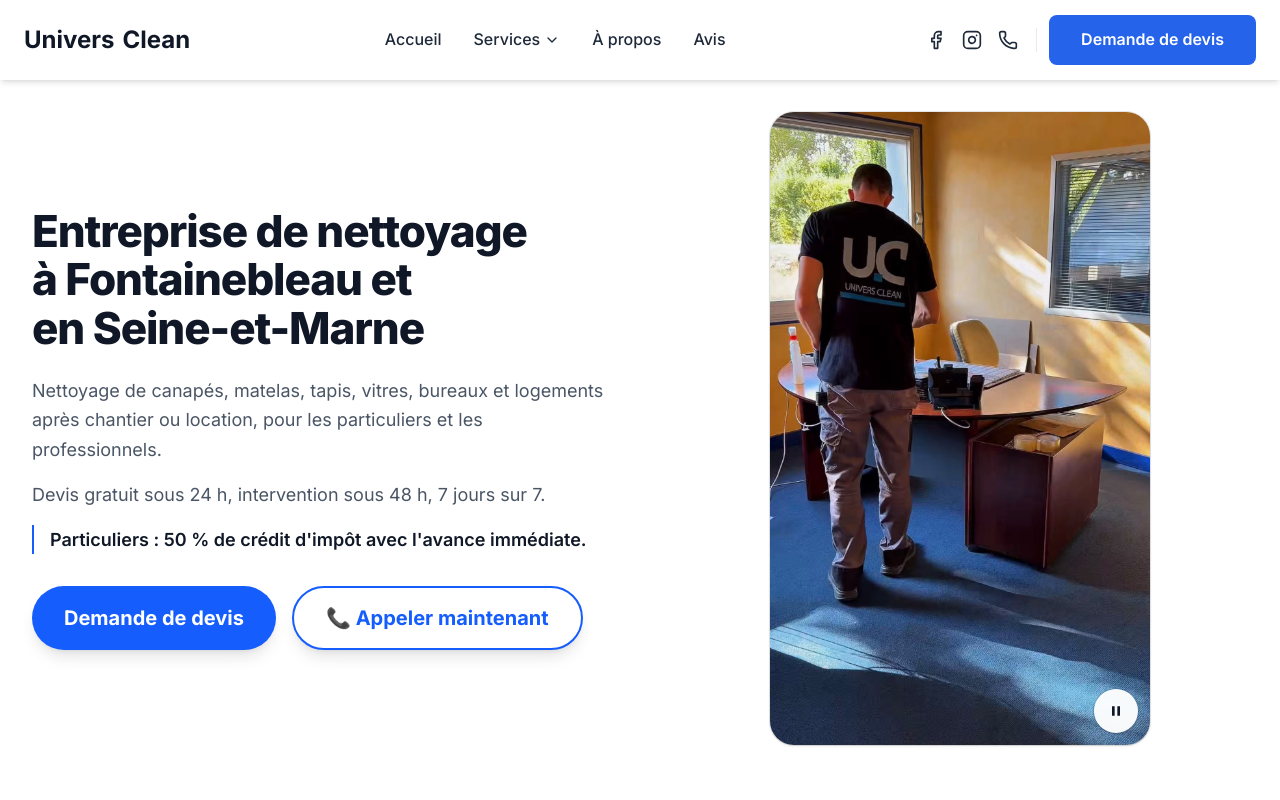
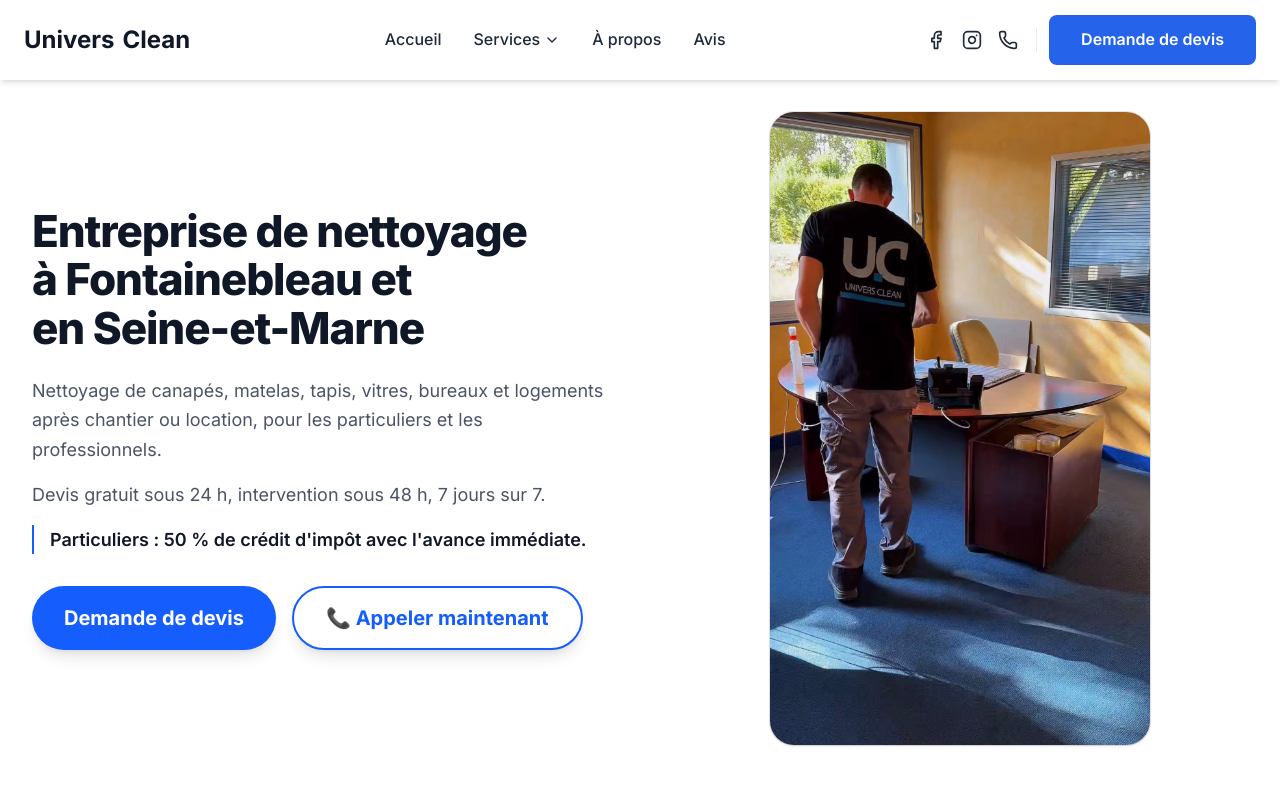
Before and after one commit to blernix/universcleanrefonte, a Next.js app: page / in a window 1280 px wide. Shown: the top 800 px of the page. Built offline with nearby package versions, Linux system fonts and the light colour scheme.

Commit message:
Hero: carrousel a glissement classique, sans bouton play/pause

```diff
--- a/app/components/home/Hero.jsx
+++ b/app/components/home/Hero.jsx
@@ -1,64 +1,39 @@
 'use client';
 
-import { useEffect, useRef, useState } from 'react';
+import { useEffect, useState } from 'react';
 import Image from 'next/image';
 import { useReducedMotion } from 'framer-motion';
 import { HERO_PHOTOS, HERO_DELAY } from '@/app/data/hero-photos';
 
 export default function Hero({ onOpenModal }) {
   const [index, setIndex] = useState(0);
-  // Pause pilotée par l'utilisateur (bouton) : elle est maître, le survol ne la réarme pas.
-  const [userPaused, setUserPaused] = useState(false);
-  // Pauses contextuelles (survol / focus) : elles ne s'appliquent que tant qu'elles sont armées.
+  // Pauses contextuelles (survol / focus) : état interne seulement, aucun contrôle affiché.
   const [hoverPaused, setHoverPaused] = useState(false);
   const [focusPaused, setFocusPaused] = useState(false);
-  const hoverArmed = useRef(true);
-  const focusArmed = useRef(true);
   const reduce = useReducedMotion();
 
   useEffect(() => {
     // Pas de défilement automatique si la personne préfère réduire les animations,
-    // s'il n'y a qu'une photo, ou si une pause (bouton, survol, focus) est active.
+    // s'il n'y a qu'une photo, ou si le survol / le focus met la piste en pause.
     if (reduce) return;
     if (HERO_PHOTOS.length < 2) return;
-    if (userPaused || hoverPaused || focusPaused) return;
+    if (hoverPaused || focusPaused) return;
 
     const timer = setInterval(() => {
       setIndex((current) => (current + 1) % HERO_PHOTOS.length);
     }, HERO_DELAY);
 
     return () => clearInterval(timer);
-  }, [reduce, userPaused, hoverPaused, focusPaused]);
+  }, [reduce, hoverPaused, focusPaused]);
 
-  const togglePause = () => {
-    const next = !userPaused;
-    setUserPaused(next);
-    if (!next) {
-      // Reprise au clic : le survol et le focus en cours ne doivent pas réécraser le clic.
-      // Ils se réarmeront à la prochaine sortie (mouseleave / blur).
-      hoverArmed.current = false;
-      focusArmed.current = false;
-      setHoverPaused(false);
-      setFocusPaused(false);
-    }
-  };
+  const handleMouseEnter = () => setHoverPaused(true);
 
-  const handleMouseEnter = () => {
-    if (hoverArmed.current) setHoverPaused(true);
-  };
+  const handleMouseLeave = () => setHoverPaused(false);
 
-  const handleMouseLeave = () => {
-    hoverArmed.current = true;
-    setHoverPaused(false);
-  };
-
-  const handleFocus = () => {
-    if (focusArmed.current) setFocusPaused(true);
-  };
+  const handleFocus = () => setFocusPaused(true);
 
   const handleBlur = (event) => {
     if (event.currentTarget.contains(event.relatedTarget)) return;
-    focusArmed.current = true;
     setFocusPaused(false);
   };
 
@@ -108,7 +83,7 @@ export default function Hero({ onOpenModal }) {
             </div>
           </div>
 
-          {/* Colonne photos : cadre à ratio fixe, les deux images restent montées */}
+          {/* Colonne photos : cadre à ratio fixe, piste horizontale qui glisse */}
           <div
             className="relative aspect-[3/5] w-full max-w-[380px] mx-auto lg:ml-auto rounded-3xl overflow-hidden bg-gray-100 ring-1 ring-gray-900/10 shadow-sm"
             onMouseEnter={handleMouseEnter}
@@ -116,42 +91,27 @@ export default function Hero({ onOpenModal }) {
             onFocus={handleFocus}
             onBlur={handleBlur}
           >
+            <div
+              className="flex h-full w-full transition-transform duration-700 ease-in-out motion-reduce:transition-none"
+              style={{ transform: `translateX(-${index * 100}%)` }}
+            >
               {HERO_PHOTOS.map((photo, position) => (
+                <div
+                  key={photo.src}
+                  className="relative h-full w-full shrink-0"
+                  aria-hidden={position === index ? undefined : true}
+                >
                   <Image
-                key={photo.src}
                     src={photo.src}
                     alt={photo.alt}
                     fill
                     sizes="(min-width: 1024px) 380px, 90vw"
                     priority={position === 0}
-                aria-hidden={position === index ? undefined : true}
-                className={`absolute inset-0 h-full w-full object-cover transition-opacity duration-700 motion-reduce:transition-none ${
-                  position === index ? 'opacity-100' : 'opacity-0'
-                }`}
+                    className="object-cover"
                   />
+                </div>
               ))}
-
-            <button
-              type="button"
-              onClick={togglePause}
-              aria-pressed={userPaused}
-              aria-label={
-                userPaused
-                  ? 'Reprendre le défilement des photos'
-                  : 'Mettre le défilement des photos en pause'
-              }
-              className="absolute bottom-3 right-3 z-10 inline-flex h-11 w-11 items-center justify-center rounded-full bg-white/95 text-gray-900 shadow-sm ring-1 ring-gray-900/10 transition-colors hover:bg-white focus:outline-none focus-visible:ring-2 focus-visible:ring-blue-600 focus-visible:ring-offset-2 motion-reduce:hidden"
-            >
-              {userPaused ? (
-                <svg viewBox="0 0 24 24" aria-hidden="true" className="h-4 w-4 fill-current">
-                  <path d="M8 5v14l11-7z" />
-                </svg>
-              ) : (
-                <svg viewBox="0 0 24 24" aria-hidden="true" className="h-4 w-4 fill-current">
-                  <path d="M6 5h4v14H6zM14 5h4v14h-4z" />
-                </svg>
-              )}
-            </button>
+            </div>
           </div>
         </div>
       </div>
```
Lines whose indentation alone changed are shown as unchanged.
